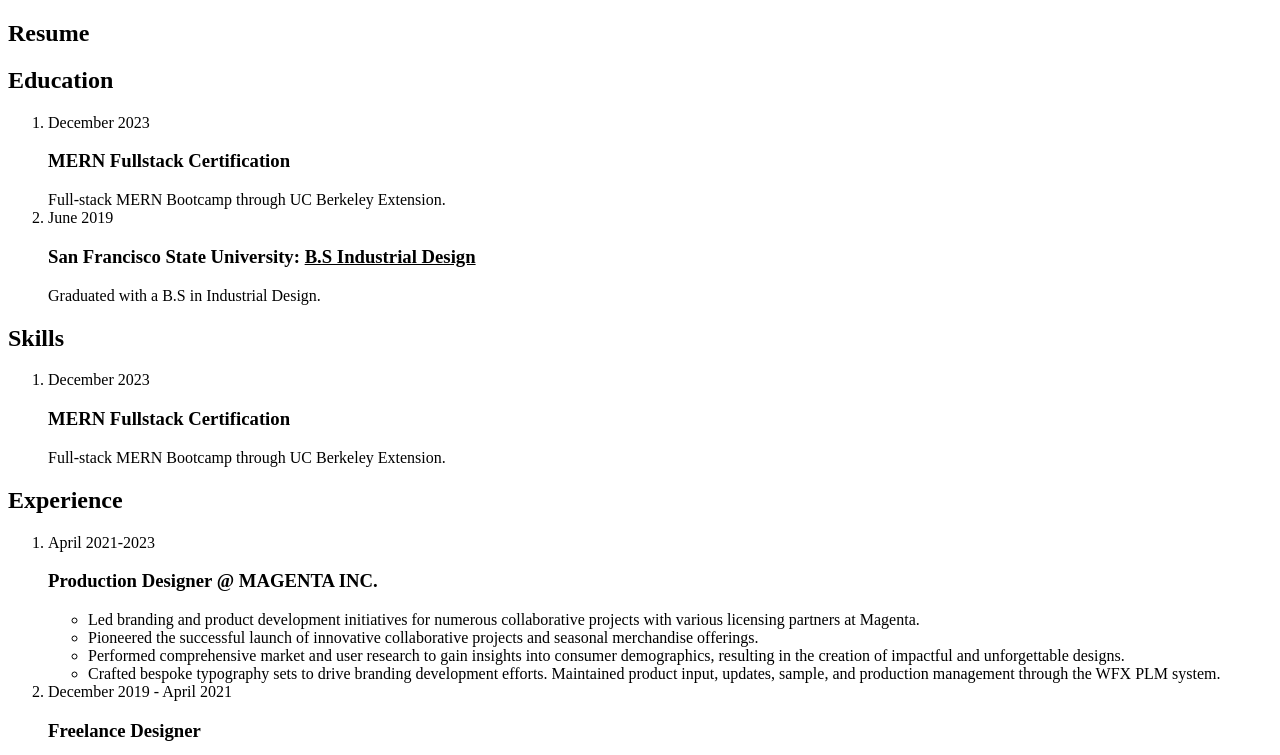
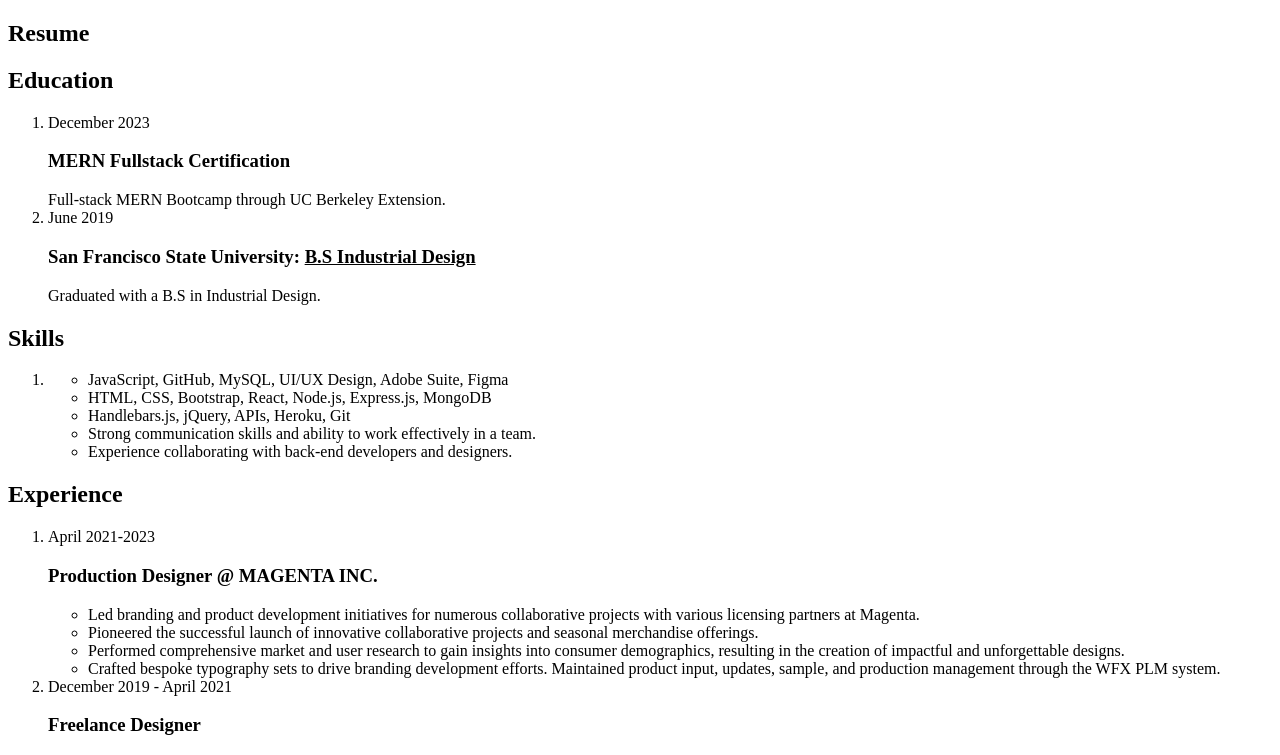
Before and after one commit to eviehoang/react-bootcamp, a Next.js app: page /Resume in a window 1280 px wide. Shown: the top 755 px of the page. Built offline with nearby package versions, Linux system fonts and the light colour scheme.

Commit message:
Update Resume.jsx styling

```diff
--- a/src/pages/Resume.jsx
+++ b/src/pages/Resume.jsx
@@ -19,7 +19,7 @@ export default function Component() {
     <section className="flex flex-col justify-center mx-40 gap-8 z-40">
       <h1 className="text-3xl text-white text-center underline">Resume</h1>
 
-      <div className="max-w-full flex flex-wrap align-center justify-evenly gap-x-40">
+      <div className="max-w-full flex flex-wrap align-center justify-evenly gap-x-20">
       <div>
           {/* Education */}
           <h1 className={timeTitle}>Education</h1>
@@ -60,14 +60,24 @@ export default function Component() {
             <TimelineItem>
               <TimelinePoint />
               <TimelineContent>
-                <TimelineTime className={timeHeading}>
-                  December 2023
-                </TimelineTime>
-                <TimelineTitle className={timeSubtitle}>
-                  MERN Fullstack Certification
-                </TimelineTitle>
                 <TimelineBody className={timeBody}>
-                  Full-stack MERN Bootcamp through UC Berkeley Extension.
+                <ul className={listStyle}>
+                    <li>
+                    JavaScript, GitHub, MySQL, UI/UX Design, Adobe Suite, Figma
+                    </li>
+                    <li>
+HTML, CSS, Bootstrap, React, Node.js, Express.js, MongoDB
+                    </li>
+                    <li>
+                    Handlebars.js, jQuery, APIs, Heroku, Git
+                    </li>
+                    <li>
+                    Strong communication skills and ability to work effectively in a team.
+                    </li>
+                    <li>
+                    Experience collaborating with back-end developers and designers.
+                    </li>
+                  </ul>
                 </TimelineBody>
               </TimelineContent>
             </TimelineItem>
```
